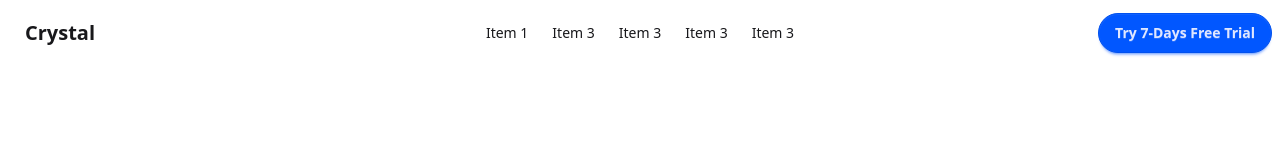
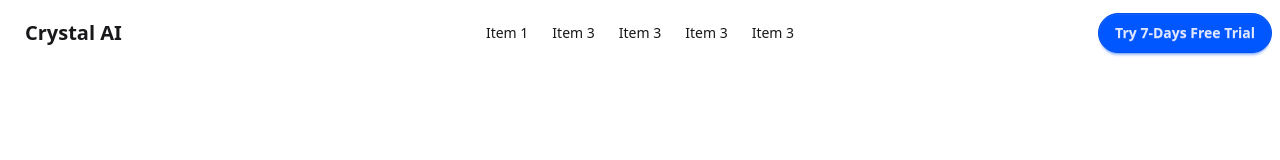
Before and after one commit to HirmaanR/crystal-client, a Next.js app: page / in a window 1280 px wide. Shown: the top 160 px of the page. Built offline with nearby package versions, Linux system fonts and the light colour scheme.

Commit message:
feat: 🎸 change navbar logo name

```diff
--- a/app/components/navbar/Navbar.jsx
+++ b/app/components/navbar/Navbar.jsx
@@ -2,7 +2,7 @@
   return (
     <div className="navbar bg-base-100">
       <div className="navbar-start">
-        <a className="btn btn-ghost text-xl">Crystal</a>
+        <a className="btn btn-ghost text-xl">Crystal AI</a>
       </div>
       <div className="navbar-center hidden lg:flex">
         <ul className="menu menu-horizontal px-1">
```
